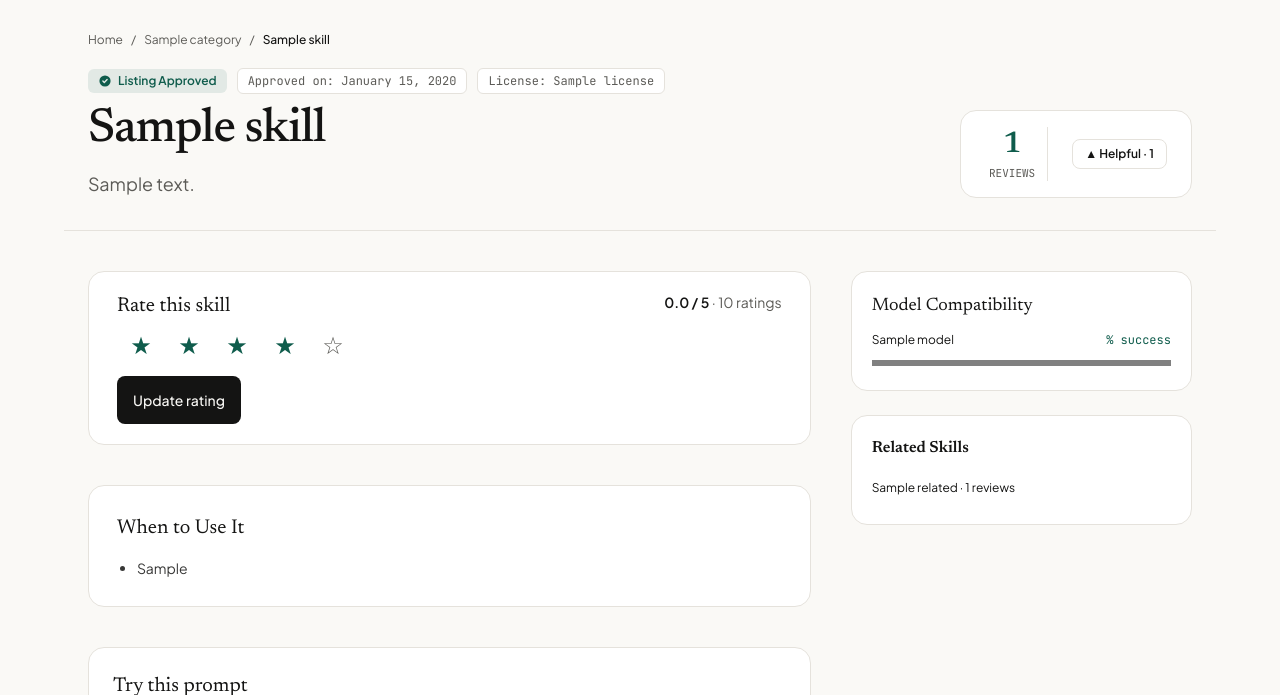
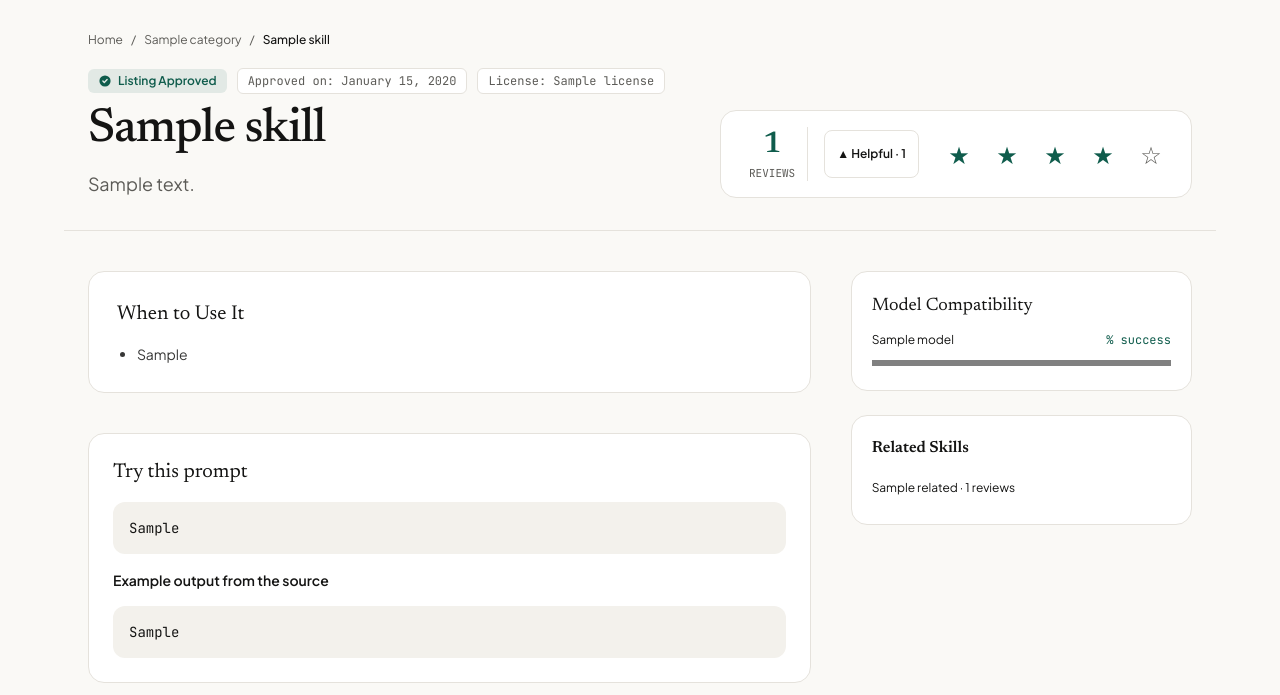
Before and after one commit to sryyabey/skillshunter, a Laravel app: template resources/views/detail.blade.php in a window 1280 px wide. Shown: the part 98-793 px from the top of the page. Run offline with Laravel 12, Linux system fonts and the light colour scheme; the template is opened without the code that fills it: most values are stand-ins (such as "Sample title", 1, 10 or a date in 2020); some libraries are stand-ins or nearby versions.

Commit message:
details rate

```diff
--- a/resources/views/detail.blade.php
+++ b/resources/views/detail.blade.php
@@ -25,20 +25,6 @@
 @endpush
 
 @push('meta')
-  <style>
-    .skill-rating-option:has(input:checked),
-    .skill-rating-option:has(~ .skill-rating-option input:checked) {
-      color: #0F5C4C;
-    }
-
-    .skill-rating-option:is(:has(input:checked), :has(~ .skill-rating-option input:checked)) .skill-rating-empty {
-      display: none;
-    }
-
-    .skill-rating-option:is(:has(input:checked), :has(~ .skill-rating-option input:checked)) .skill-rating-filled {
-      display: inline;
-    }
-  </style>
   @if (filled($formattedSource))
     <style>
       .skill-markdown > * + * { margin-block-start: 1rem; }
@@ -115,72 +101,57 @@ SKILL #{{ $skill->id }} @if ($skill->version) • VERSION {{ $skill->version }}
           {{ $skill->summary }}
         </p>
       </div>
-      <div class="flex items-center gap-4 bg-white border border-borderline rounded-2xl p-4 shrink-0">
+      <div class="flex flex-wrap items-center gap-x-4 gap-y-2 bg-white border border-borderline rounded-2xl p-4">
         @if ($skill->approved_reviews_count)
           <div class="text-center px-3 border-r border-borderline">
             <div id="heroReviewCount" class="font-serif text-3xl font-semibold text-emeraldTrust">{{ $skill->approved_reviews_count }}</div>
             <div class="text-[11px] font-mono text-muted mt-0.5">REVIEWS</div>
           </div>
         @endif
-        <div class="text-center px-2">
         <form method="POST" action="{{ route('skills.vote', $skill->slug) }}">
           @csrf
-            <button class="flex flex-col items-center group">
-            <span class="text-xs font-semibold px-3 py-1.5 rounded-lg border border-borderline group-hover:border-emeraldTrust group-hover:text-emeraldTrust transition-colors">
+          <button type="submit" class="min-h-12 px-3 rounded-lg border border-borderline text-xs font-semibold hover:border-emeraldTrust hover:text-emeraldTrust focus-visible:outline-2 focus-visible:outline-emeraldTrust transition-colors">
             ▲ Helpful @if ($skill->votes_count) · {{ $skill->votes_count }} @endif
-            </span>
           </button>
         </form>
+        <form id="skill-rating" method="POST" action="{{ route('skills.rating.store', $skill->slug) }}"
+              aria-labelledby="skill-rating-label" aria-describedby="skill-rating-summary" class="scroll-mt-24">
+          @csrf
+          <span id="skill-rating-label" class="sr-only">Rate this skill</span>
+          <div class="flex flex-wrap">
+            @foreach (range(1, 5) as $stars)
+              <button type="submit" name="rating" value="{{ $stars }}"
+                      aria-label="Rate {{ $stars }} {{ Str::plural('star', $stars) }}{{ (int) $visitorRating === $stars ? ' (your current rating)' : '' }}"
+                      @class([
+                        'flex min-h-12 min-w-12 cursor-pointer items-center justify-center rounded-lg text-2xl hover:bg-emeraldTrust/10 focus-visible:outline-2 focus-visible:outline-emeraldTrust',
+                        'text-emeraldTrust' => $visitorRating >= $stars,
+                        'text-muted' => $visitorRating < $stars,
+                      ])>
+                <span aria-hidden="true">{{ $visitorRating >= $stars ? '★' : '☆' }}</span>
+              </button>
+            @endforeach
           </div>
+          <p id="skill-rating-summary" class="sr-only">
+            @if ($ratingSummary->total)
+              {{ number_format((float) $ratingSummary->average, 1) }} / 5
+              · {{ $ratingSummary->total }} {{ Str::plural('rating', $ratingSummary->total) }}
+            @else
+              No ratings yet
+            @endif
+          </p>
+          @if (session('ratingStatus'))
+            <p role="status" class="text-sm text-emeraldTrust">{{ session('ratingStatus') }}</p>
+          @endif
+          @error('rating')
+            <p role="alert" class="text-sm text-red-700">{{ $message }}</p>
+          @enderror
+        </form>
       </div>
     </div>
   </section>
   <div class="max-w-6xl mx-auto px-4 sm:px-6 py-10">
     <div class="grid grid-cols-1 lg:grid-cols-12 gap-10">
       <div class="lg:col-span-8 min-w-0 space-y-10">
-        <form id="skill-rating" method="POST" action="{{ route('skills.rating.store', $skill->slug) }}"
-              class="scroll-mt-24 bg-white border border-borderline rounded-2xl p-5 sm:px-7">
-          @csrf
-          <div class="flex flex-wrap items-start justify-between gap-x-6 gap-y-2">
-            <fieldset>
-              <legend class="font-serif text-xl text-ink">Rate this skill</legend>
-              <div class="flex flex-wrap">
-                @foreach (range(1, 5) as $stars)
-                  <div class="skill-rating-option text-muted">
-                    <input type="radio" id="skill-rating-{{ $stars }}" name="rating" value="{{ $stars }}"
-                           class="peer sr-only" required @checked((int) $visitorRating === $stars)
-                           @error('rating') aria-invalid="true" aria-describedby="skill-rating-error" @enderror>
-                    <label for="skill-rating-{{ $stars }}"
-                           class="flex min-h-12 min-w-12 cursor-pointer items-center justify-center rounded-lg text-2xl hover:bg-emeraldTrust/10 peer-focus-visible:outline-2 peer-focus-visible:outline-emeraldTrust">
-                      <span aria-hidden="true" class="skill-rating-empty">☆</span>
-                      <span aria-hidden="true" class="skill-rating-filled hidden">★</span>
-                      <span class="sr-only">{{ $stars }} {{ Str::plural('star', $stars) }}</span>
-                    </label>
-                  </div>
-                @endforeach
-              </div>
-            </fieldset>
-            <p class="text-sm text-muted">
-              @if ($ratingSummary->total)
-                <span class="font-semibold text-ink">{{ number_format((float) $ratingSummary->average, 1) }} / 5</span>
-                · {{ $ratingSummary->total }} {{ Str::plural('rating', $ratingSummary->total) }}
-              @else
-                No ratings yet
-              @endif
-            </p>
-          </div>
-          <div class="mt-2 flex flex-wrap items-center gap-3">
-            <button type="submit" class="min-h-12 rounded-lg bg-ink px-4 text-sm font-medium text-paper hover:bg-emeraldTrust focus-visible:outline-2 focus-visible:outline-offset-2 focus-visible:outline-emeraldTrust">
-              {{ $visitorRating ? 'Update rating' : 'Save rating' }}
-            </button>
-            @if (session('ratingStatus'))
-              <p role="status" class="text-sm text-emeraldTrust">{{ session('ratingStatus') }}</p>
-            @endif
-            @error('rating')
-              <p id="skill-rating-error" role="alert" class="text-sm text-red-700">{{ $message }}</p>
-            @enderror
-          </div>
-        </form>
         @if ($showEditorNote || filled($skill->use_cases))
           <section class="bg-white border border-borderline rounded-2xl p-6 sm:p-7 space-y-4">
             @if ($showEditorNote)
```
Lines whose indentation alone changed are shown as unchanged.
